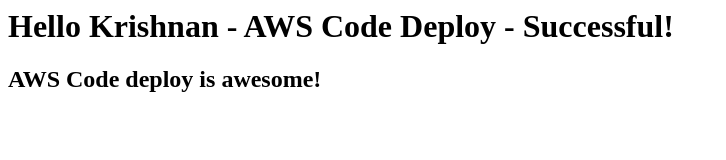
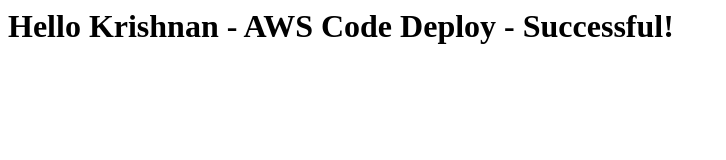
Before and after one commit to krishnanmuthukumar/awscodedeploy, a plain HTML site: page index.html in a window 1280 px wide. Shown: the whole page, without its empty margins (0-726 px from the left). Drawn offline with Linux system fonts and the light colour scheme.

Commit message:
removed h2 tag

```diff
--- a/index.html
+++ b/index.html
@@ -1,6 +1,5 @@
 <html>
     <body>
         <h1>Hello Krishnan - AWS Code Deploy - Successful!</h1>
-        <h2>AWS Code deploy is awesome!</h2>
     </body>
 </html>
```
